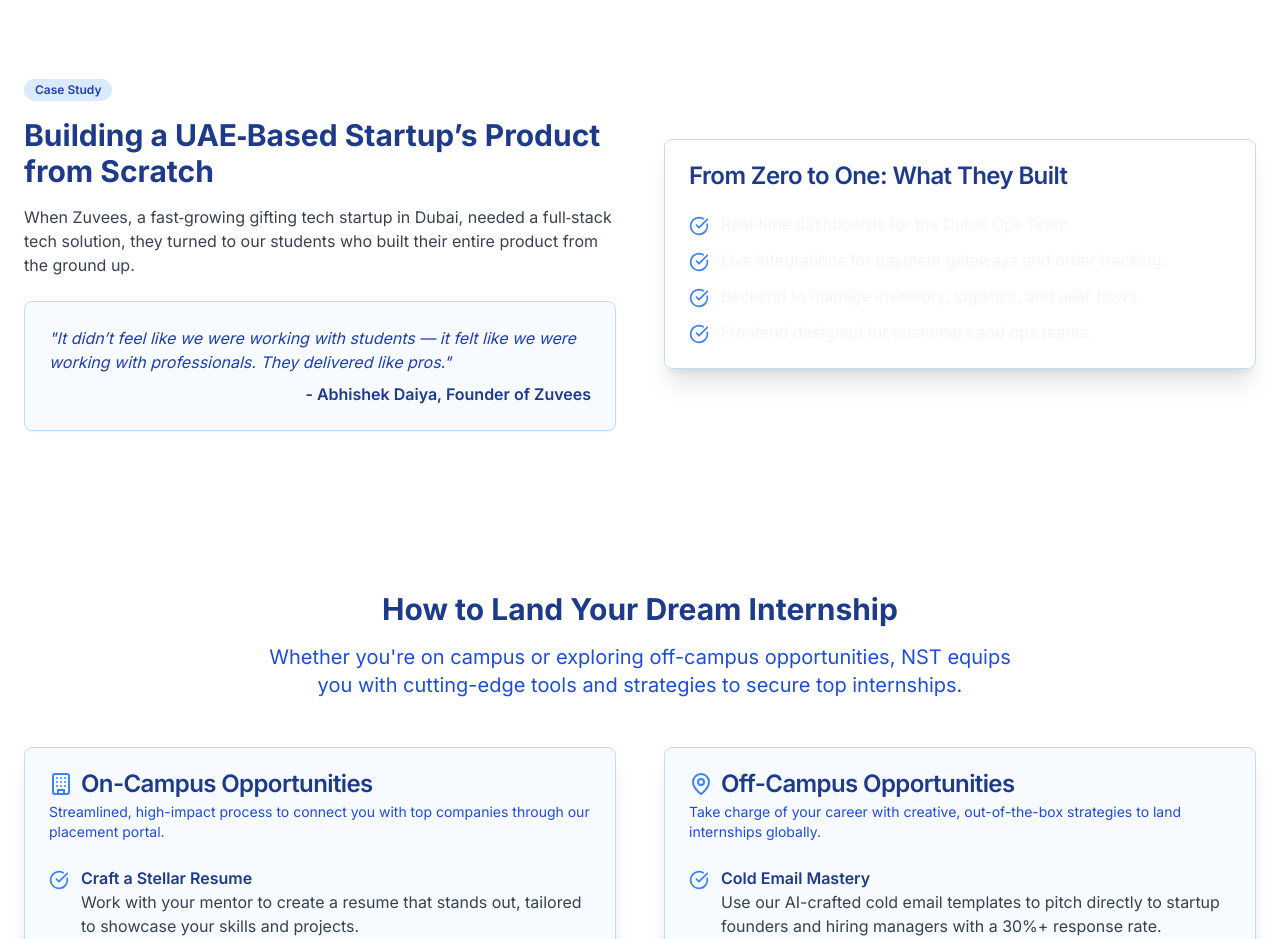
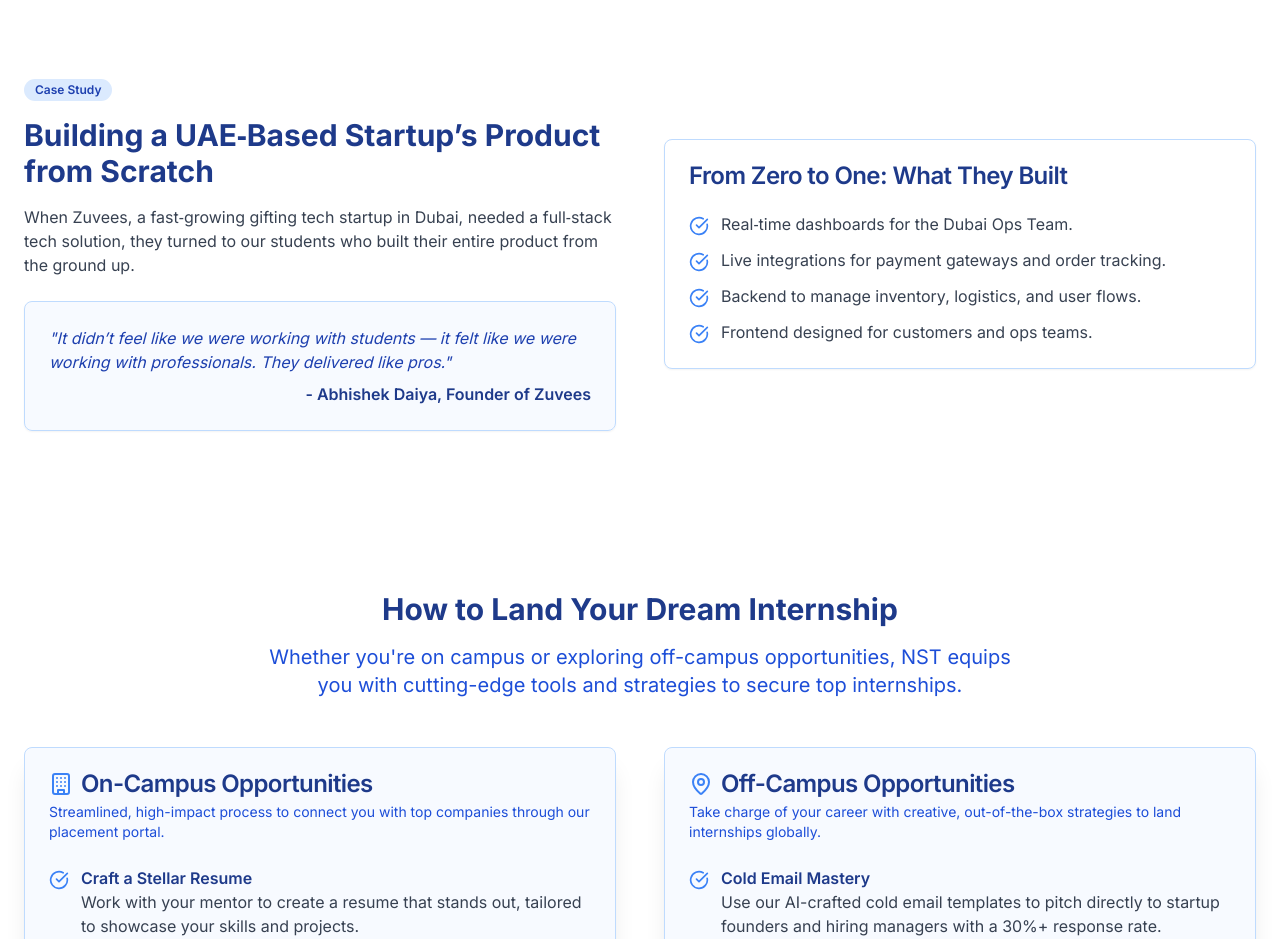
Before and after one commit to MerakiWorks-1/Project-01-NST, a React (Vite) app: page /internships in a window 1280 px wide. Shown: the part 1560-2499 px from the top of the page. Built offline with nearby package versions, Linux system fonts and the light colour scheme.

Commit message:
fixed internship page

```diff
--- a/src/pages/Internships.tsx
+++ b/src/pages/Internships.tsx
@@ -134,35 +134,71 @@
       <section className="py-20 bg-white">
   <div className="container mx-auto px-6">
     <div className="grid lg:grid-cols-2 gap-12 items-center">
+
+      {/* Left Side: Case Study Description */}
       <div className="animate-fade-in-up">
         <Badge className="mb-4 bg-blue-100 text-blue-800">Case Study</Badge>
-                      <h2 className="text-3xl font-bold text-blue-900 mb-4">Building a UAE‑Based Startup’s Product from Scratch</h2>
+        <h2 className="text-3xl font-bold text-blue-900 mb-4">
+          Building a UAE‑Based Startup’s Product from Scratch
+        </h2>
         <p className="text-gray-700 mb-6">
           When Zuvees, a fast‑growing gifting tech startup in Dubai, needed a full‑stack tech solution, they turned to our students who built their entire product from the ground up.
         </p>
         <Card className="bg-blue-50/50 border-blue-200">
           <CardContent className="p-6">
-                              <p className="text-blue-800 italic">"It didn’t feel like we were working with students — it felt like we were working with professionals. They delivered like pros."</p>
-                              <p className="font-semibold text-right mt-2 text-blue-900">- Abhishek Daiya, Founder of Zuvees</p>
+            <p className="text-blue-800 italic">
+              "It didn’t feel like we were working with students — it felt like we were working with professionals. They delivered like pros."
+            </p>
+            <p className="font-semibold text-right mt-2 text-blue-900">
+              - Abhishek Daiya, Founder of Zuvees
+            </p>
           </CardContent>
         </Card>
       </div>
-                  <div className="animate-fade-in-up" style={{animationDelay: "0.1s"}}>
-                      <Card className="bg-white border-blue-200 shadow-xl">
+
+      {/* Right Side: What They Built */}
+      <div className="animate-fade-in-up" style={{ animationDelay: "0.1s" }}>
+        <Card className="group relative overflow-hidden bg-white border border-blue-200 hover:border-blue-500 transition-all duration-300">
+
+          {/* Gradient background (z-0) */}
+          <div className="absolute inset-0 z-0 bg-gradient-to-r from-blue-600/10 to-indigo-600/5 opacity-0 group-hover:opacity-100 transition-opacity duration-300"></div>
+
+          {/* Bottom progress bar (z-0) */}
+          <div className="absolute bottom-0 left-0 w-0 h-1 z-0 bg-gradient-to-r from-blue-600 to-indigo-600 group-hover:w-full transition-all duration-300"></div>
+
+          {/* Content (z-10) */}
+          <div className="relative z-10">
             <CardHeader>
-                              <CardTitle className="text-blue-900">From Zero to One: What They Built</CardTitle>
+              <CardTitle className="text-blue-900">
+                From Zero to One: What They Built
+              </CardTitle>
             </CardHeader>
             <CardContent className="space-y-3">
-                              <li className="flex items-start gap-3"><CheckCircle className="w-5 h-5 text-blue-500 mt-1 shrink-0" /><span>Real‑time dashboards for the Dubai Ops Team.</span></li>
-                              <li className="flex items-start gap-3"><CheckCircle className="w-5 h-5 text-blue-500 mt-1 shrink-0" /><span>Live integrations for payment gateways and order tracking.</span></li>
-                              <li className="flex items-start gap-3"><CheckCircle className="w-5 h-5 text-blue-500 mt-1 shrink-0" /><span>Backend to manage inventory, logistics, and user flows.</span></li>
-                              <li className="flex items-start gap-3"><CheckCircle className="w-5 h-5 text-blue-500 mt-1 shrink-0" /><span>Frontend designed for customers and ops teams.</span></li>
+              <li className="flex items-start gap-3">
+                <CheckCircle className="w-5 h-5 text-blue-500 mt-1 shrink-0" />
+                <span className="text-gray-700">Real‑time dashboards for the Dubai Ops Team.</span>
+              </li>
+              <li className="flex items-start gap-3">
+                <CheckCircle className="w-5 h-5 text-blue-500 mt-1 shrink-0" />
+                <span className="text-gray-700">Live integrations for payment gateways and order tracking.</span>
+              </li>
+              <li className="flex items-start gap-3">
+                <CheckCircle className="w-5 h-5 text-blue-500 mt-1 shrink-0" />
+                <span className="text-gray-700">Backend to manage inventory, logistics, and user flows.</span>
+              </li>
+              <li className="flex items-start gap-3">
+                <CheckCircle className="w-5 h-5 text-blue-500 mt-1 shrink-0" />
+                <span className="text-gray-700">Frontend designed for customers and ops teams.</span>
+              </li>
             </CardContent>
+          </div>
+
         </Card>
       </div>
     </div>
   </div>
 </section>
+
       {/* How to Apply Section */}
       <section id="how-to-apply" className="py-20 bg-white">
         <div className="container mx-auto px-6">
```
Lines whose indentation alone changed are shown as unchanged.
